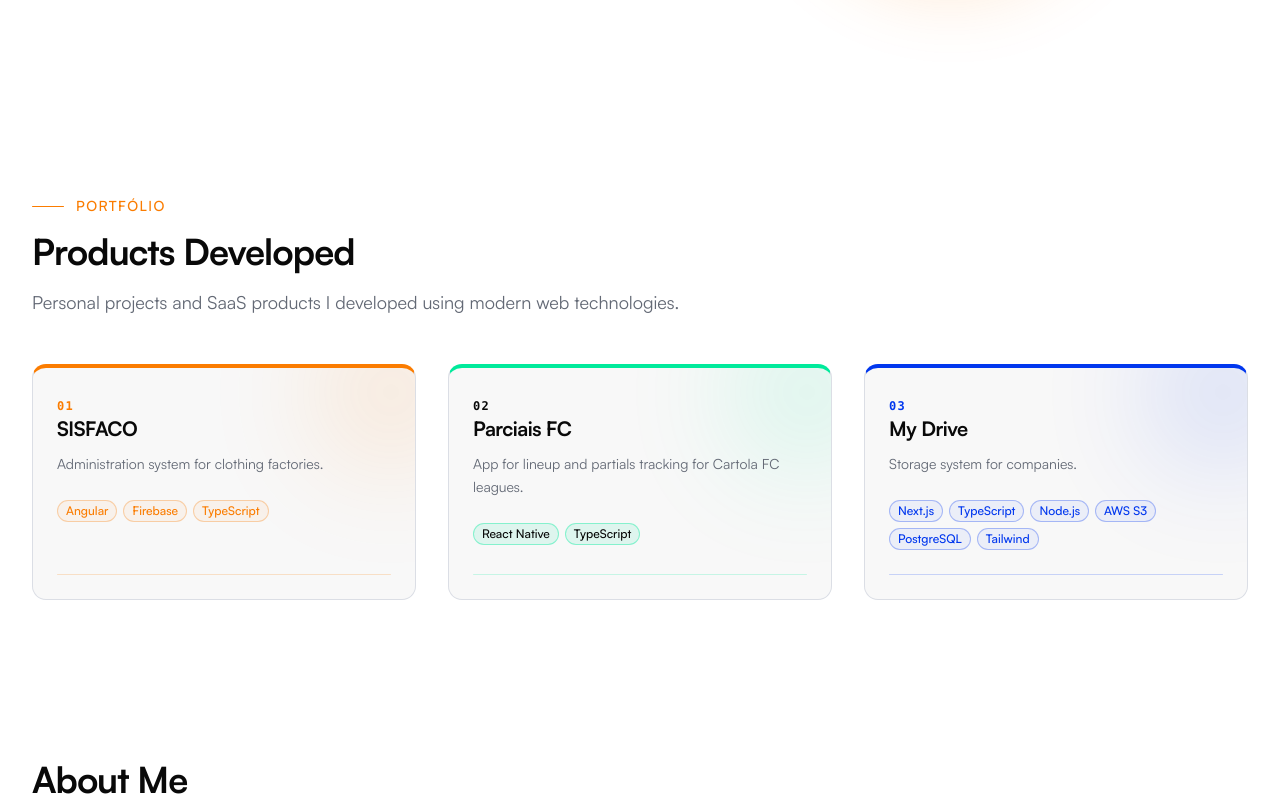
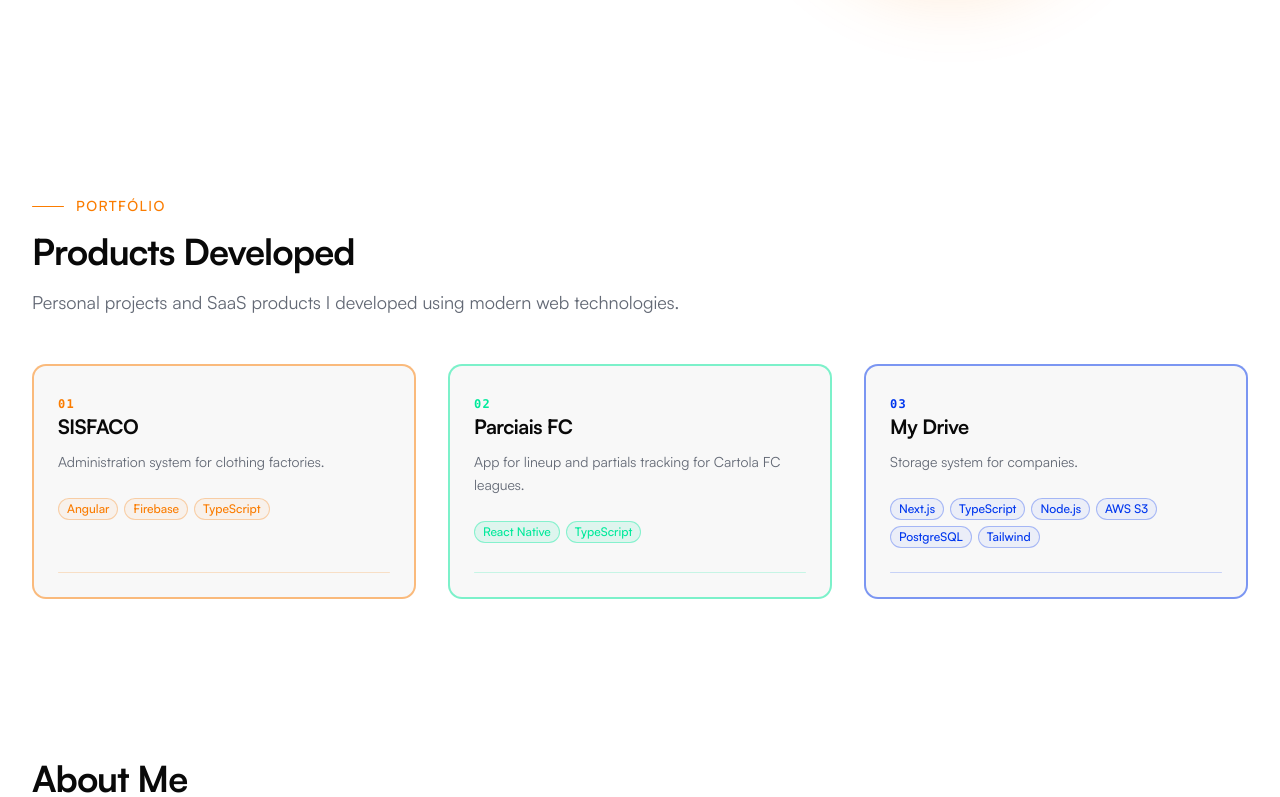
Before and after one commit to clizioguedes/devzeen.io, a Next.js app: page / in a window 1280 px wide. Shown: the part 517-1314 px from the top of the page. Built offline with nearby package versions, Linux system fonts and the light colour scheme.

Commit message:
fix: update border styles for color variants in Projects component

```diff
--- a/components/sections/projects.tsx
+++ b/components/sections/projects.tsx
@@ -16,22 +16,22 @@ const colorConfig: Record<
   { border: string; glow: string; badge: string; number: string }
 > = {
   primary: {
-    border: "border-t-primary",
+    border: "border-primary/50",
     glow: "bg-primary",
     badge: "border-primary/30 text-primary bg-primary/5",
     number: "text-primary",
   },
   secondary: {
-    border: "border-t-secondary",
+    border: "border-secondary/50",
     glow: "bg-secondary",
     badge: "border-secondary/30 text-secondary bg-secondary/5",
     number: "text-secondary",
   },
   accent: {
-    border: "border-t-accent",
+    border: "border-accent/50",
     glow: "bg-accent",
-    badge: "border-accent/40 text-accent-foreground bg-accent/10",
-    number: "text-accent-foreground",
+    badge: "border-accent/40 text-accent bg-accent/10",
+    number: "text-accent",
   },
 };
 
@@ -88,13 +88,8 @@ export function Projects() {
                 className="group"
               >
                 <div
-                  className={`relative h-full flex flex-col overflow-hidden rounded-xl border border-border bg-card transition-all duration-300 hover:-translate-y-1 hover:shadow-xl border-t-4 ${color.border}`}
+                  className={`relative h-full flex flex-col overflow-hidden rounded-xl border-2 bg-card transition-all duration-300 hover:-translate-y-1 hover:shadow-xl ${color.border}`}
                 >
-                  {/* Decorative glow blob */}
-                  <div
-                    className={`pointer-events-none absolute -top-10 -right-10 h-32 w-32 rounded-full blur-3xl opacity-20 transition-opacity duration-300 group-hover:opacity-40 ${color.glow}`}
-                  />
-
                   {/* Header */}
                   <div className="relative p-6 pb-4 space-y-3">
                     <span
```
